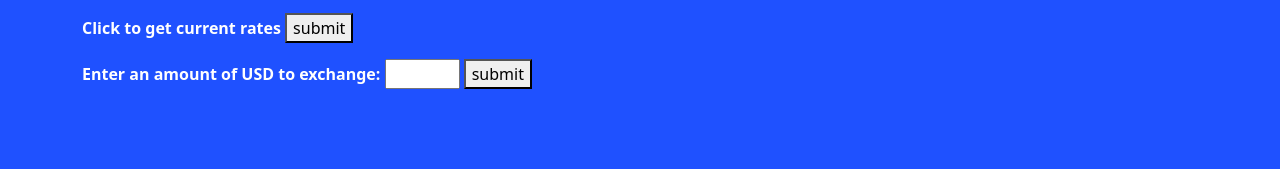
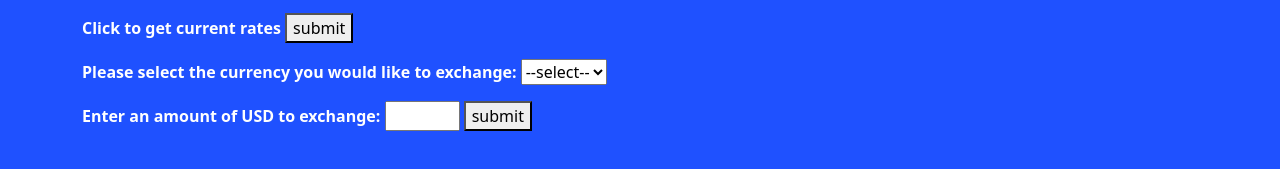
Before and after one commit to ZackCipolletta/Currency-Exchanger, a website built with webpack: page src/index.html in a window 1280 px wide. Shown: the part 131-300 px from the top of the page. Built offline with nearby package versions, Linux system fonts and the light colour scheme.

Commit message:
Update UI to add drop down menu.

```diff
--- a/src/index.html
+++ b/src/index.html
@@ -16,6 +16,17 @@
         <button type="submit" class="button" id="supportedCurrencies">submit</button>
       </form>
 
+
+      <form id="cameraSelection">
+        <label for="cameraSelect">Please select the currency you would like to exchange:</label>
+        <select name="camera" id="cameraSelect">
+          <option value="">--select--</option>
+
+        </select>
+        <!-- <button type="submit">submit</button> -->
+      </form>
+
+
       <form id="amountForm">
         <label for="amount">Enter an amount of USD to exchange:</label>
         <input id="amount" type="number" name="amount">
```
